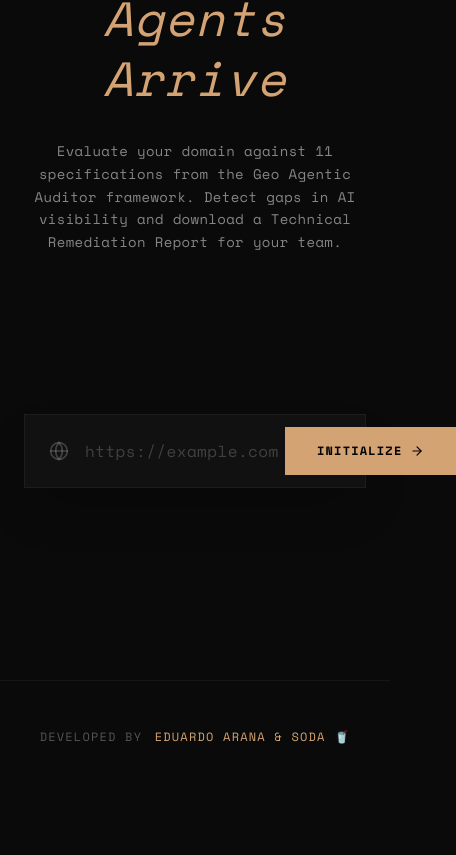
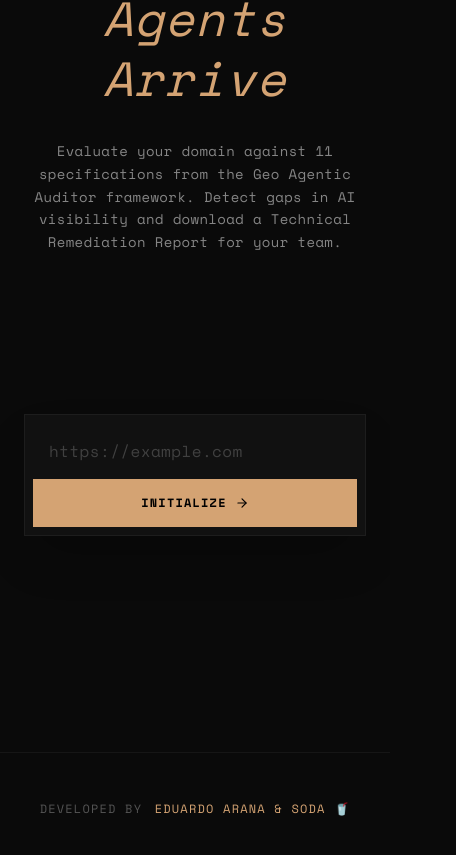
Before and after one commit to arananet/agentic-auditor, a Next.js app: page / in a window 390 px wide. Shown: the part 501-1356 px from the top of the page, 456 px wide, since content can reach past the window. Before the commit the page ends 1294 px from the top, so only its background shows below. Built offline with nearby package versions, Linux system fonts and the light colour scheme.

Commit message:
feat: fix mobile UI and integrate Cloudflare Turnstile security

```diff
--- a/src/app/api/audit/route.ts
+++ b/src/app/api/audit/route.ts
@@ -4,8 +4,26 @@
 const auditor = new AuditorService();
 
 export async function POST(req: Request) {
-  const { url } = await req.json();
+  const { url, token } = await req.json();
+
   if (!url) return NextResponse.json({ error: 'URL required' }, { status: 400 });
+
+  // Verify Cloudflare Turnstile Token
+  if (process.env.NODE_ENV === 'production' && !process.env.NEXT_PUBLIC_DEV_MODE) {
+    const formData = new FormData();
+    formData.append('secret', process.env.TURNSTILE_SECRET_KEY || '1x0000000000000000000000000000000AA'); // Testing secret
+    formData.append('response', token);
+
+    const result = await fetch('https://challenges.cloudflare.com/turnstile/v0/siteverify', {
+      body: formData,
+      method: 'POST',
+    });
+
+    const outcome = await result.json();
+    if (!outcome.success) {
+      return NextResponse.json({ error: 'Security verification failed.' }, { status: 403 });
+    }
+  }
 
   const results = await auditor.runAudit(url);
   return NextResponse.json(results);
--- a/src/app/page.tsx
+++ b/src/app/page.tsx
@@ -13,13 +13,13 @@
   const [results, setResults] = useState<AuditResponse | null>(null);
   const [logs, setLogs] = useState<string[]>([]);
 
-  const handleAudit = async () => {
+  const handleAudit = async (token: string) => {
     if (!url) return;
     setLoading(true);
     setResults(null);
     setLogs(["[INIT] Handshaking with target domain...", "[SCAN] Probing GEO spectrum levels..."]);
     try {
-      const res = await fetch("/api/audit", { method: "POST", body: JSON.stringify({ url }) });
+      const res = await fetch("/api/audit", { method: "POST", body: JSON.stringify({ url, token }) });
       const data = await res.json();
       setResults(data);
       setLogs(prev => [...prev, ...data.log]);
@@ -118,7 +118,7 @@
       {/* Audit Tool Section */}
       <section id="audit-section" className="max-w-[1400px] mx-auto px-6 pb-32">
          <div id="audit-form" className="max-w-3xl mx-auto mb-16">
-            <AuditForm url={url} loading={loading} onUrlChange={setUrl} onAudit={handleAudit} />
+            <AuditForm url={url} loading={loading} onUrlChange={setUrl} onAudit={(token) => handleAudit(token)} />
          </div>
 
          <AnimatePresence>
--- a/src/components/AuditForm.tsx
+++ b/src/components/AuditForm.tsx
@@ -1,15 +1,62 @@
 import { Globe, ArrowRight } from "lucide-react";
+import { useEffect, useRef } from "react";
 
 interface Props {
   url: string;
   loading: boolean;
   onUrlChange: (url: string) => void;
-  onAudit: () => void;
+  onAudit: (token: string) => void;
 }
 
-export const AuditForm = ({ url, loading, onUrlChange, onAudit }: Props) => (
-  <div className="bg-[#111111] border border-white/5 p-2 flex items-center shadow-2xl">
-    <div className="px-4 text-white/20">
+declare global {
+  interface Window {
+    onloadTurnstileCallback: () => void;
+    turnstile: any;
+  }
+}
+
+export const AuditForm = ({ url, loading, onUrlChange, onAudit }: Props) => {
+  const turnstileRef = useRef<HTMLDivElement>(null);
+  const widgetId = useRef<string | null>(null);
+
+  useEffect(() => {
+    // Load Turnstile Script
+    const script = document.createElement("script");
+    script.src = "https://challenges.cloudflare.com/turnstile/v0/api.js?render=explicit";
+    script.async = true;
+    script.defer = true;
+    document.body.appendChild(script);
+
+    script.onload = () => {
+      if (window.turnstile && turnstileRef.current) {
+        widgetId.current = window.turnstile.render(turnstileRef.current, {
+          sitekey: "0x4AAAAAAA4Y6Yf2x6C8_XlI", // Using the Cloudflare Always Pass testing key
+          theme: "dark",
+          callback: (token: string) => {
+            // Token is ready
+          },
+        });
+      }
+    };
+
+    return () => {
+      document.body.removeChild(script);
+    };
+  }, []);
+
+  const handleSubmit = () => {
+    const token = window.turnstile.getResponse(widgetId.current);
+    if (!token && !process.env.NEXT_PUBLIC_DEV_MODE) {
+      alert("Please complete the security check.");
+      return;
+    }
+    onAudit(token);
+  };
+
+  return (
+    <div className="space-y-6">
+      <div className="bg-[#111111] border border-white/5 p-2 flex flex-col md:flex-row items-stretch md:items-center shadow-2xl">
+        <div className="hidden md:flex px-4 text-white/20">
           <Globe size={20} />
         </div>
         <input
@@ -17,14 +64,21 @@
           value={url}
           onChange={(e) => onUrlChange(e.target.value)}
           placeholder="https://example.com"
-      className="flex-grow bg-transparent border-none text-base md:text-lg text-white/80 focus:outline-none placeholder:text-white/20 tracking-wide font-mono py-4"
+          className="flex-grow bg-transparent border-none text-base md:text-lg text-white/80 focus:outline-none placeholder:text-white/20 tracking-wide font-mono py-4 px-4 md:px-0"
         />
         <button
-      onClick={onAudit}
+          onClick={handleSubmit}
           disabled={loading}
-      className={`bg-[#D4A373] text-black px-8 py-4 text-xs font-bold uppercase tracking-widest transition-all flex items-center gap-2 ${loading ? 'opacity-50' : 'hover:bg-[#E5B586]'}`}
+          className={`bg-[#D4A373] text-black px-8 py-4 text-xs font-bold uppercase tracking-widest transition-all flex justify-center items-center gap-2 ${loading ? 'opacity-50' : 'hover:bg-[#E5B586]'}`}
         >
           {loading ? "Scanning..." : "Initialize"} <ArrowRight size={14} />
         </button>
       </div>
+
+      {/* Turnstile Widget Container */}
+      <div className="flex justify-center md:justify-start">
+        <div ref={turnstileRef}></div>
+      </div>
+    </div>
   );
+};
```
Lines whose indentation alone changed are shown as unchanged.
